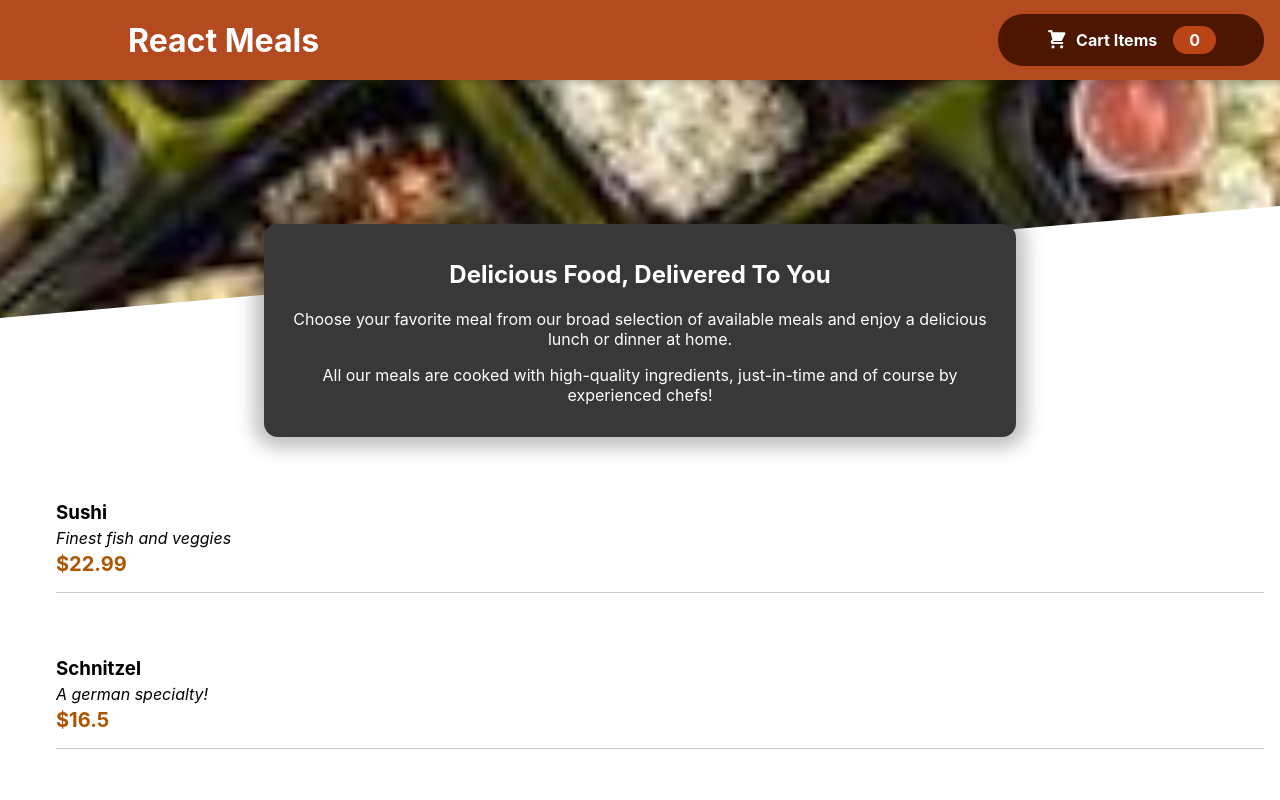
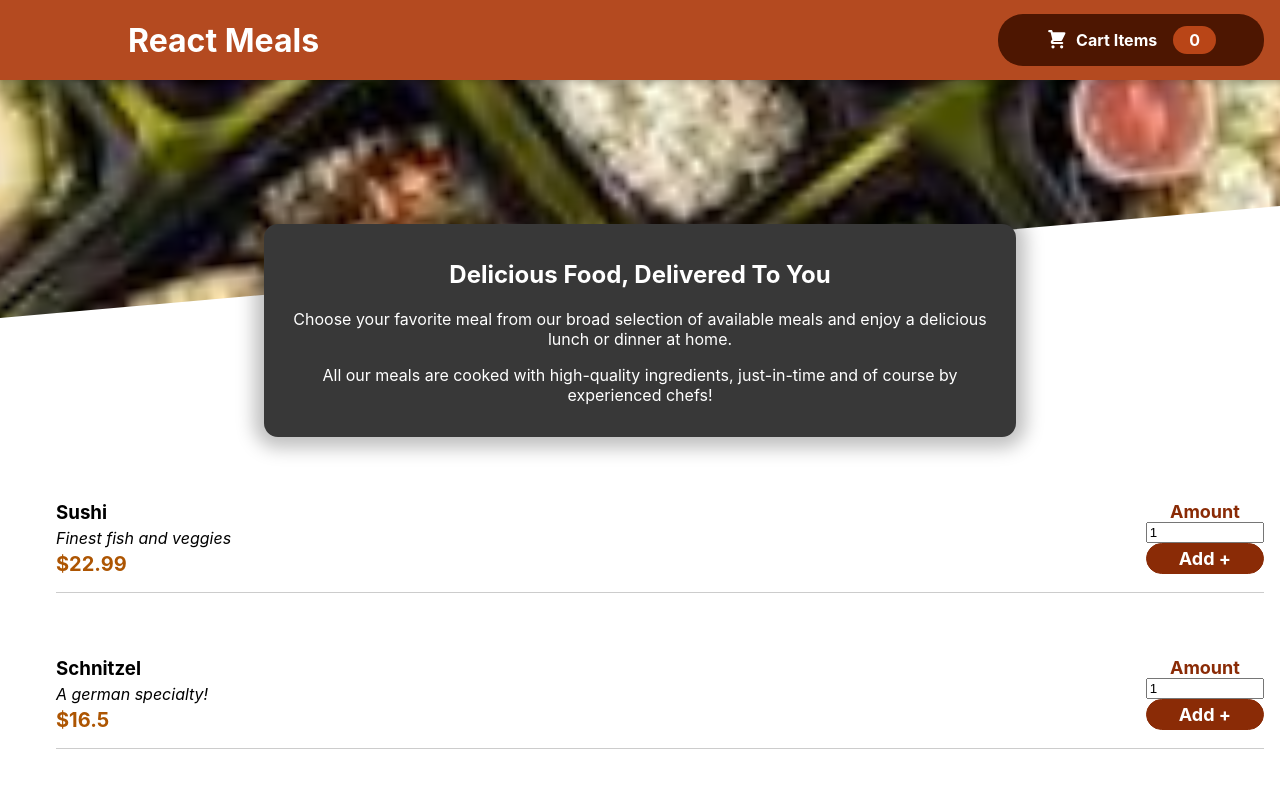
Before and after one commit to Souvik011/ResturentWebsiteApp, a React (Create React App) app: page / in a window 1280 px wide. Shown: the top 800 px of the page. Built offline with nearby package versions, Linux system fonts and the light colour scheme.

Commit message:
Form Added

```diff
--- /dev/null
+++ b/src/Components/Meals/Form/MealForm.js
@@ -0,0 +1,15 @@
+import React from "react";
+
+import classes from './MealForm.module.css';
+
+const MealForm = (props) => {
+    return(
+        <form className={classes.form}>
+            <label>Amount</label>
+            <input type="number" min={1} max={5} step={1} defaultValue={1}/>
+            <button type="submit">Add +</button>
+        </form>
+    );
+};
+
+export default MealForm;
--- /dev/null
+++ b/src/Components/Meals/Form/MealForm.module.css
@@ -0,0 +1,25 @@
+.form {
+    display: grid;
+    align-items: center;
+    text-align: center;
+    color: #8a2b06;
+    font-size: large;
+    font-weight: bold;
+  }
+
+  .form button {
+    font: inherit;
+    cursor: pointer;
+    background-color: #8a2b06;
+    border: 1px solid #8a2b06;
+    color: white;
+    padding: 0.25rem 2rem;
+    border-radius: 20px;
+    font-weight: bold;
+  }
+
+  .form button:hover,
+  .form button:active {
+    background-color: #641e03;
+    border-color: #641e03;
+  }
--- a/src/Components/Meals/MealItems.js
+++ b/src/Components/Meals/MealItems.js
@@ -1,6 +1,7 @@
 import React, { Fragment } from "react";
 
 import classes from './MealItems.module.css';
+import MealForm from "./Form/MealForm";
 const DUMMY_MEALS = [
     {
       id: 'm1',
@@ -42,6 +43,9 @@ const MealItem = (props) => {
                 ${item.price}
             </div>
         </div>
+        <div>
+            <MealForm />
+        </div>
     </li>
     ));
 
```
